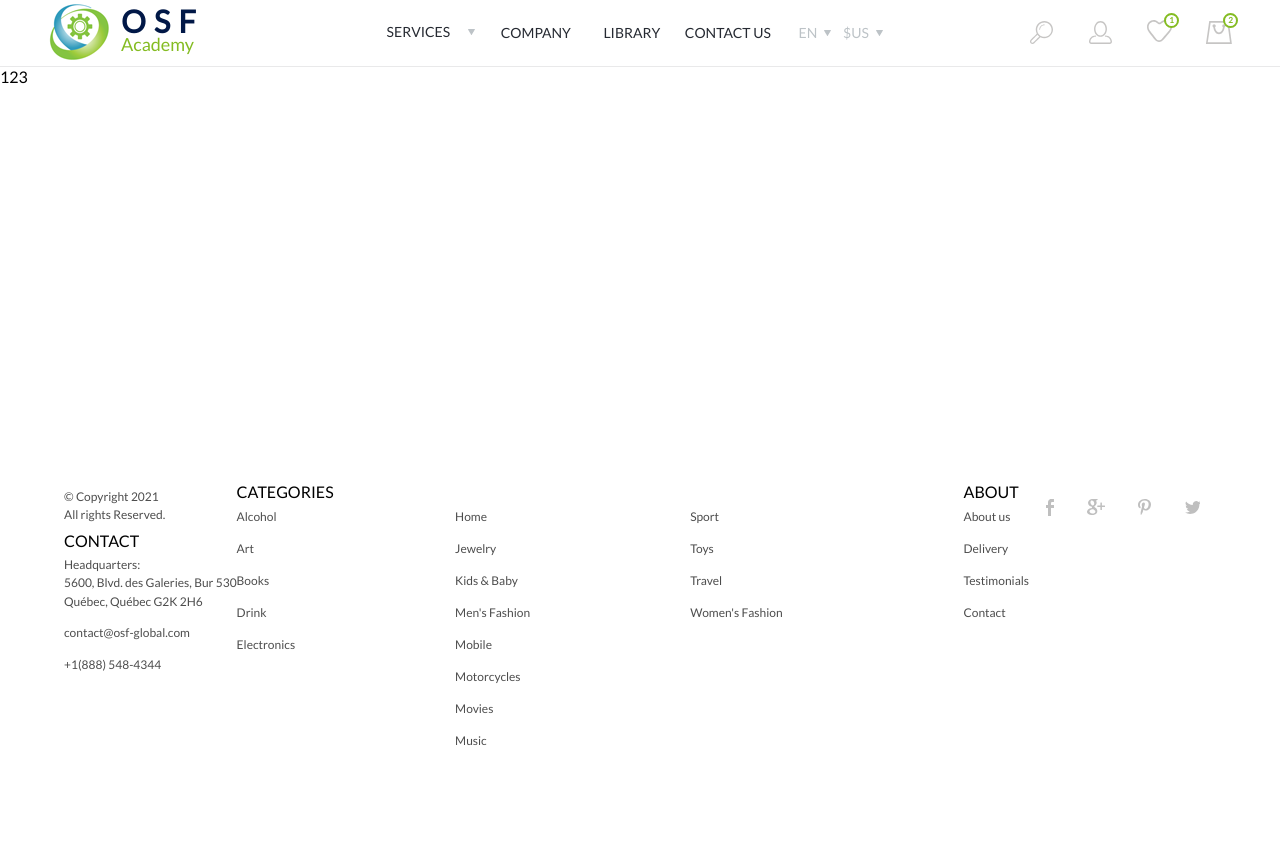
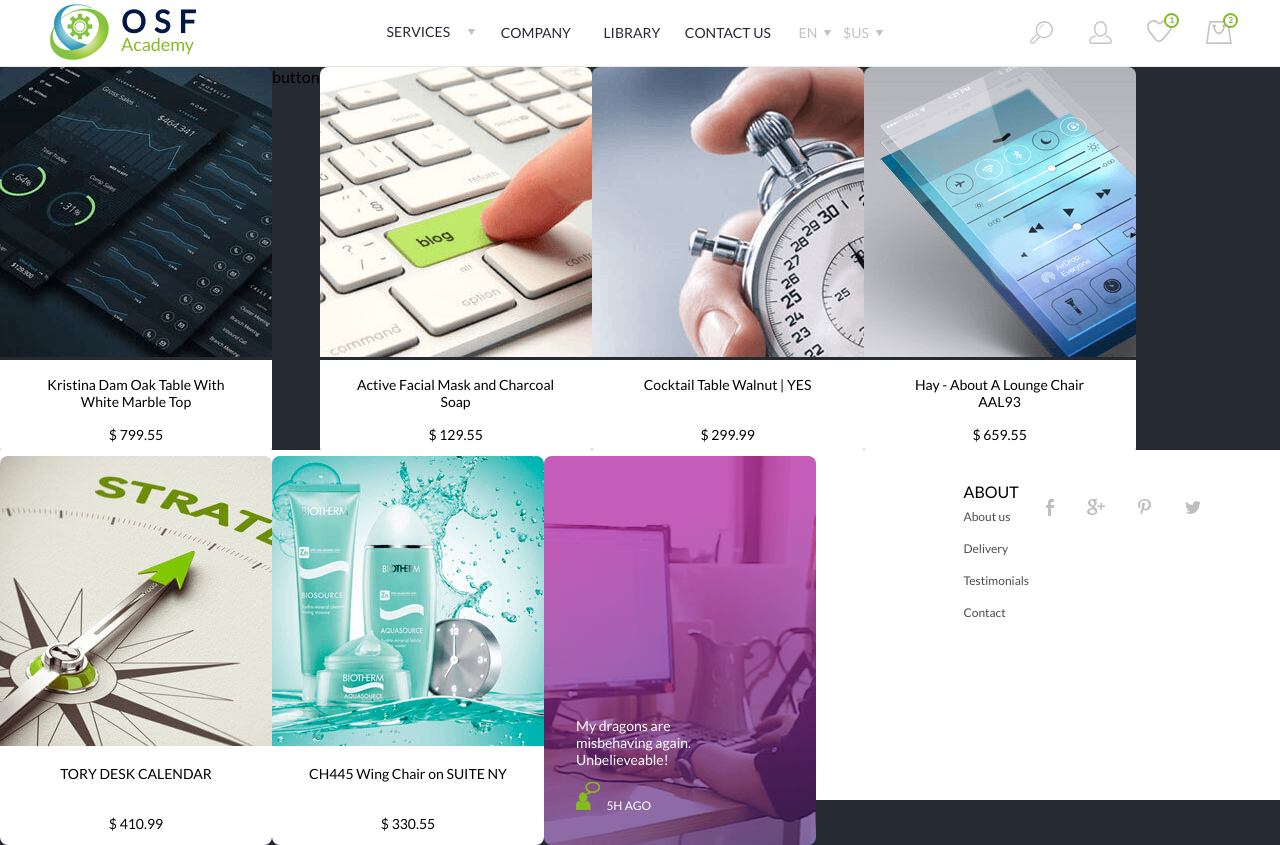
Before and after one commit to kerimylcn/eCommerce-Frontend-Project, a React (Create React App) app: page / in a window 1280 px wide. Before the commit the page ends 800 px from the top, so only its background shows below. Built offline with nearby package versions, Linux system fonts and the light colour scheme.

Commit message:
feat(producttile): producttile1/2/6 done

```diff
--- a/src/assets/icons/SVG.js
+++ b/src/assets/icons/SVG.js
@@ -156,3 +156,33 @@ export const Pinterest = () => {
     </svg>
   );
 };
+
+export const Plus = () => {
+  return (
+    <svg viewBox="0 0 30 30">
+      <svg xmlns="http://www.w3.org/2000/svg" width="30" height="30">
+        <path
+          paint-order="stroke fill markers"
+          fill-rule="evenodd"
+          fill="#23C46E"
+          d="M28.844 18.984H18.497v10.348a.61.61 0 0 1-.609.608h-4.87a.61.61 0 0 1-.608-.608V18.984H2.062a.609.609 0 0 1-.609-.609v-4.87c0-.336.273-.609.609-.609H12.41V2.55c0-.336.272-.609.608-.609h4.87a.61.61 0 0 1 .609.609v10.347h10.347c.337 0 .61.273.61.61v4.87a.608.608 0 0 1-.61.608z"
+        />
+      </svg>
+    </svg>
+  );
+};
+
+export const Like = () => {
+  return (
+    <svg viewBox="0 0 34 29">
+      <svg xmlns="http://www.w3.org/2000/svg" width="34" height="29">
+        <path
+          paint-order="stroke fill markers"
+          fill-rule="evenodd"
+          fill="#E73C68"
+          d="M32.272 16.001c3.181-3.21 3.18-8.41 0-11.62a8.088 8.088 0 0 0-5.896-2.405c-2.98.05-7.892 4.028-7.892 4.028s-5.052-4.034-8.105-4.029a8.084 8.084 0 0 0-5.745 2.407c-3.179 3.21-3.18 8.409 0 11.62l13.82 13.938 13.818-13.939z"
+        />
+      </svg>
+    </svg>
+  );
+};
--- /dev/null
+++ b/src/assets/images/productimages.js
@@ -0,0 +1,13 @@
+const ProductImages = {
+  product1: require("./product1.png").default,
+  product2: require("./product2.png").default,
+  product3: require("./product3.png").default,
+  product4: require("./product4.png").default,
+  product5: require("./product5.png").default,
+  product6: require("./product6.png").default,
+  product7: require("./product7.png").default,
+  productmessage: require("./productmessage.png").default,
+  productmessageicon: require("./productMessageIcon.png").default,
+};
+
+export default ProductImages;
--- a/src/components/layouts/Footer/footer.scss
+++ b/src/components/layouts/Footer/footer.scss
@@ -3,6 +3,7 @@
 .footer {
   display: flex;
   padding-inline: 3rem;
+  background-color: white;
 
   height: 350px;
   ul {
--- a/src/components/layouts/Popular Items/index.js
+++ b/src/components/layouts/Popular Items/index.js
@@ -1,16 +1,24 @@
+import ProductTile from "../../shared-components/ProductTile";
+import productData from "../../shared-components/ProductTile/productData";
+
 import "./popularitems.scss";
-import {
-  ProductTile1,
-  ProductTile2,
-} from "../../shared-components/ProductTile";
-
-//ProductTile JSON oluştur.
-//Componentleri propslarıyla beraber oluştur.
 
 const PopularItems = () => {
   return (
-    <div>
-      <ProductTile1 />
+    <div style={{ display: "flex", flexWrap: "wrap", background: "#262A32" }}>
+      {productData.map((product) => (
+        <ProductTile
+          id={product.id}
+          image={product.image}
+          name={product.name}
+          time={product.time}
+          price={product.price}
+          button={product.button}
+          hover={product.hover}
+          icon={product.icon}
+          message={product.message}
+        />
+      ))}
     </div>
   );
 };
--- a/src/components/shared-components/ProductTile/index.js
+++ b/src/components/shared-components/ProductTile/index.js
@@ -1,9 +1,36 @@
 import "./producttile.scss";
-
-export const ProductTile1 = () => {
-  return <div>123</div>;
+import { Plus, Like } from "../../../assets/icons/SVG";
+const ProductTile = (props) => {
+  return props.message ? (
+    <div className="productMessage">
+      <div className="productMessage--gradient"></div>
+      <div className="productMessage__msgContainer">
+        <p>{props.name}</p>
+        <div className="productMessage__msgContainer--altContainer">
+          <img src={props.icon} />
+          <span>{props.time}</span>
+        </div>
+      </div>
+    </div>
+  ) : props.hover ? (
+    <div className="productHover">
+      <div className="productHover__hoverState">
+        <button>
+          <Plus />
+        </button>
+        <button>
+          <Like />
+        </button>
+      </div>
+      <img src={props.image} />
+      <div className="productHover__alt">
+        <p>{props.name}</p>
+        <p className="productHover__alt--price">$ {props.price}</p>
+      </div>
+    </div>
+  ) : (
+    "button"
+  );
 };
 
-export const ProductTile2 = () => {
-  return <div>2sadkaskd</div>;
-};
+export default ProductTile;
--- /dev/null
+++ b/src/components/shared-components/ProductTile/productData.js
@@ -0,0 +1,94 @@
+import ProductImages from "../../../assets/images/productimages";
+
+const productData = [
+  {
+    id: 1,
+    image: ProductImages.product1,
+    name: "Kristina Dam Oak Table With White Marble Top",
+    icon: null,
+    time: null,
+    price: 799.55,
+    button: false,
+    hover: true,
+    message: false,
+  },
+  {
+    id: 2,
+    image: ProductImages.product2,
+    name: "Hay - About A Lounge Chair AAL93",
+    icon: null,
+    time: null,
+    price: 659.55,
+    button: true,
+    hover: false,
+    message: false,
+  },
+  {
+    id: 3,
+    image: ProductImages.product3,
+    name: "Active Facial Mask and Charcoal Soap",
+    icon: null,
+    time: null,
+    price: 129.55,
+    button: false,
+    hover: true,
+    message: false,
+  },
+  {
+    id: 4,
+    image: ProductImages.product4,
+    name: "Cocktail Table Walnut | YES",
+    icon: null,
+    time: null,
+    price: 299.99,
+    button: false,
+    hover: true,
+    message: false,
+  },
+  {
+    id: 5,
+    image: ProductImages.product5,
+    name: "Hay - About A Lounge Chair AAL93",
+    icon: null,
+    time: null,
+    price: 659.55,
+    button: false,
+    hover: true,
+    message: false,
+  },
+  {
+    id: 6,
+    image: ProductImages.product6,
+    name: "TORY DESK CALENDAR",
+    icon: null,
+    time: null,
+    price: 410.99,
+    button: false,
+    hover: true,
+    message: false,
+  },
+  {
+    id: 7,
+    image: ProductImages.product7,
+    name: "CH445 Wing Chair on SUITE NY",
+    icon: null,
+    time: null,
+    price: 330.55,
+    button: false,
+    hover: true,
+    message: false,
+  },
+  {
+    id: 8,
+    image: ProductImages.productmessage,
+    name: "My dragons are misbehaving again. Unbelieveable!",
+    icon: ProductImages.productmessageicon,
+    time: "5H AGO",
+    price: 1,
+    button: false,
+    hover: false,
+    message: true,
+  },
+];
+
+export default productData;
--- a/src/components/shared-components/ProductTile/producttile.scss
+++ b/src/components/shared-components/ProductTile/producttile.scss
@@ -0,0 +1,116 @@
+.productMessage {
+  position: relative;
+  width: 272px;
+  height: auto;
+  background: url(../../../assets/images/productmessage.png);
+  background-position: 90% 50%;
+  border-radius: 0.5rem;
+  overflow: hidden;
+  cursor: default;
+  margin: 1 rem;
+
+  &--gradient {
+    position: absolute;
+    inset: 0;
+    background: rgb(253, 45, 222);
+    background: linear-gradient(
+      170deg,
+      rgba(253, 45, 222, 0.5) 19%,
+      rgba(113, 34, 195, 0.3) 100%
+    );
+  }
+
+  &__msgContainer {
+    position: absolute;
+    color: white;
+    z-index: 1;
+    bottom: 0;
+    width: 13rem;
+    padding: 2rem;
+    font-size: 14px;
+
+    span {
+      font-size: 12px;
+      padding-left: 0.4rem;
+    }
+  }
+}
+
+.productHover {
+  position: relative;
+  z-index: 1;
+  width: 272px;
+  height: auto;
+  border-radius: 0.5rem;
+  overflow: hidden;
+  font-size: 14px;
+
+  &__alt {
+    text-align: center;
+    height: 6rem;
+    width: 100%;
+    background: white;
+    padding: 1rem 2rem;
+
+    &--price {
+      position: absolute;
+      padding-top: 1rem;
+      width: 100%;
+      left: 0;
+      bottom: 0.8rem;
+    }
+
+    p {
+      margin: 0;
+    }
+  }
+
+  &__hoverState {
+    position: absolute;
+    display: flex;
+    justify-content: center;
+    align-items: center;
+    z-index: 2;
+    background: rgb(51, 200, 122);
+    background: linear-gradient(
+      140deg,
+      rgba(51, 200, 122, 0.8309523638556986) 0%,
+      rgba(51, 200, 122, 0.763725473099396) 50%,
+      rgba(51, 200, 122, 1) 100%
+    );
+    width: 100%;
+    height: 100%;
+    opacity: 0;
+    transition: all 0.5s ease-in-out;
+
+    button {
+      display: flex;
+      justify-content: center;
+      align-items: center;
+      cursor: pointer;
+      width: 5rem;
+      height: 5rem;
+      border: none;
+      border-radius: 50%;
+      margin: 1rem;
+
+      transition: all 0.1s ease-in-out;
+
+      svg {
+        width: 1em;
+        height: 1em;
+        font-size: 2rem;
+      }
+
+      &:active {
+        background: black;
+      }
+    }
+  }
+
+  &:hover {
+    & > div {
+      opacity: 1;
+    }
+  }
+}
```
Also changed, not shown: src/components/shared-components/ProductTile/products.json (deleted, +0 -92 lines), src/assets/images/productMessageIcon.png (added).
